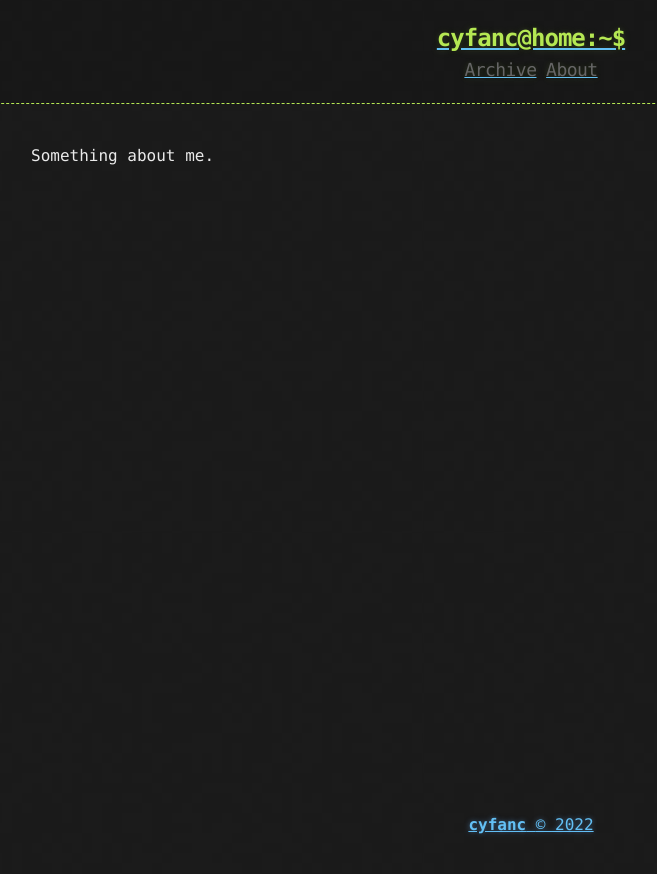
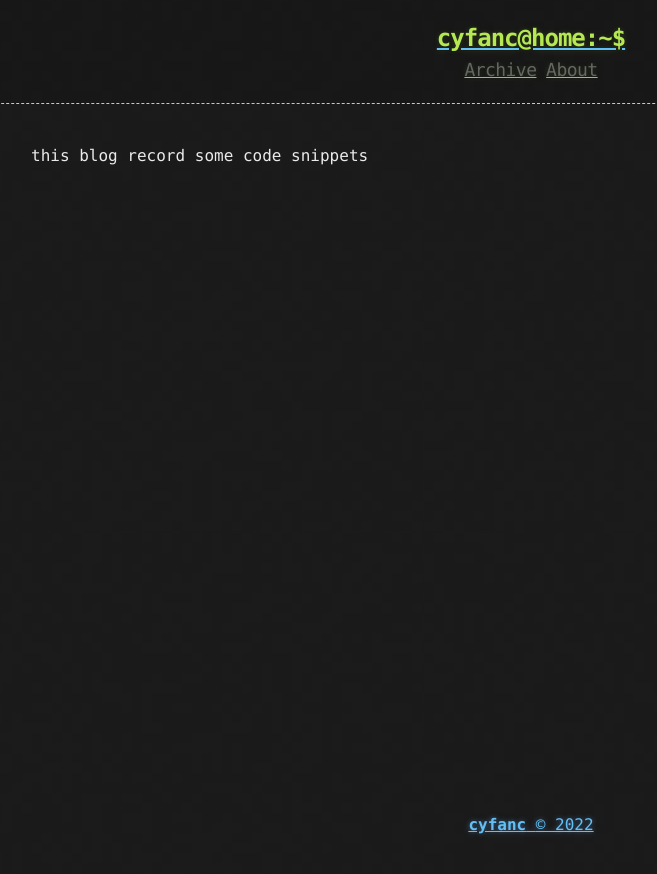
Before and after one commit to cyfanc/cyfanc.github.io, a Jekyll site: the page built from about.md, in a window 1280 px wide. Shown: the top 874 px of the page, without its empty margins (109-766 px from the left). Built offline with Jekyll 4.4.1, drawn with Linux system fonts in a browser that asks for light colours.

Commit message:
Update about.md

```diff
--- a/about.md
+++ b/about.md
@@ -3,4 +3,4 @@ layout: page
 title: About
 ---
 
-Something about me.
+this blog record some code snippets
```
